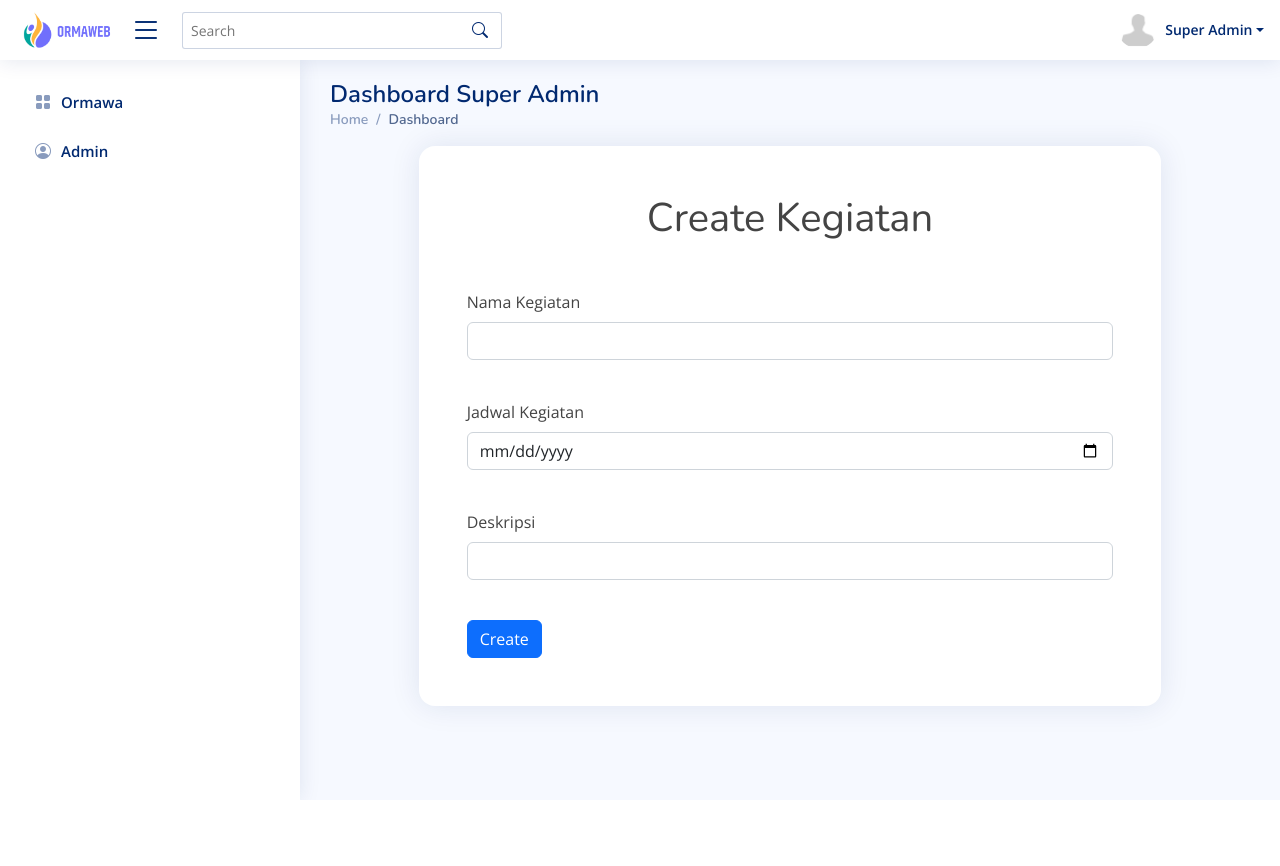
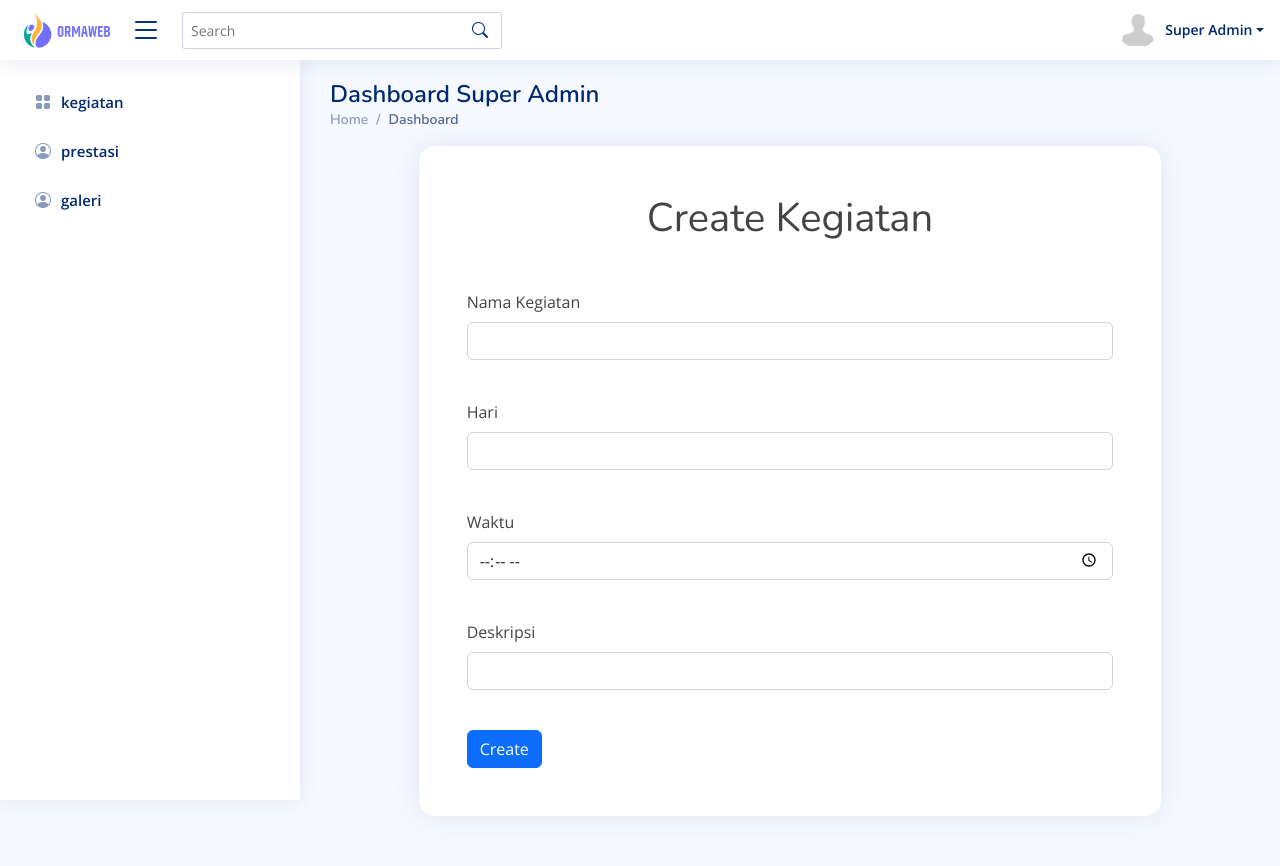
Before and after one commit to sandika1908/Ormaweb, a Flask app: page /create_kegiatan in a window 1280 px wide. Before the commit the page ends 800 px from the top, so only its background shows below. Run offline with Flask 2, Linux system fonts and the light colour scheme; some libraries are stand-ins or nearby versions.

Commit message:
backend update ormawa

```diff
--- a/templates/base_dashboard.html
+++ b/templates/base_dashboard.html
@@ -15,11 +15,15 @@
 
   <!-- Google Fonts -->
   <link href="https://fonts.gstatic.com" rel="preconnect">
-  <link href="https://fonts.googleapis.com/css?family=Open+Sans:300,300i,400,400i,600,600i,700,700i|Nunito:300,300i,400,400i,600,600i,700,700i|Poppins:300,300i,400,400i,500,500i,600,600i,700,700i" rel="stylesheet">
+  <link
+    href="https://fonts.googleapis.com/css?family=Open+Sans:300,300i,400,400i,600,600i,700,700i|Nunito:300,300i,400,400i,600,600i,700,700i|Poppins:300,300i,400,400i,500,500i,600,600i,700,700i"
+    rel="stylesheet">
 
   <!-- Vendor CSS Files -->
-  <link href="{{url_for('static', filename='assetsdashboard/vendor/bootstrap/css/bootstrap.min.css')}}" rel="stylesheet">
-  <link href="{{url_for('static', filename='assetsdashboard/vendor/bootstrap-icons/bootstrap-icons.css')}}" rel="stylesheet">
+  <link href="{{url_for('static', filename='assetsdashboard/vendor/bootstrap/css/bootstrap.min.css')}}"
+    rel="stylesheet">
+  <link href="{{url_for('static', filename='assetsdashboard/vendor/bootstrap-icons/bootstrap-icons.css')}}"
+    rel="stylesheet">
   <link href="{{url_for('static', filename='assetsdashboard/vendor/boxicons/css/boxicons.min.css')}}" rel="stylesheet">
   <link href="{{url_for('static', filename='assetsdashboard/vendor/quill/quill.snow.css')}}" rel="stylesheet">
   <link href="{{url_for('static', filename='assetsdashboard/vendor/quill/quill.bubble.css')}}" rel="stylesheet">
@@ -64,7 +68,8 @@
         <li class="nav-item dropdown pe-3">
           {%if session['role'] == 'admin'%}
           <a class="nav-link nav-profile d-flex align-items-center pe-0" href="#" data-bs-toggle="dropdown">
-            <img src="{{url_for('static', filename='assetsdashboard/img/sandika2.png')}}" alt="Profile" class="rounded-circle">
+            <img src="{{url_for('static', filename='assetsdashboard/img/sandika2.png')}}" alt="Profile"
+              class="rounded-circle">
             <span class="d-none d-md-block dropdown-toggle ps-2">Sandika Arga Pamungkas</span>
           </a><!-- End Profile Iamge Icon -->
 
@@ -115,7 +120,8 @@
       {%else%}
 
       <a class="nav-link nav-profile d-flex align-items-center pe-0" href="#" data-bs-toggle="dropdown">
-            <img src="{{url_for('static', filename='assetsdashboard/img/person.jpg')}}" alt="Profile" class="rounded-circle">
+        <img src="{{url_for('static', filename='assetsdashboard/img/person.jpg')}}" alt="Profile"
+          class="rounded-circle">
         <span class="d-none d-md-block dropdown-toggle ps-2">Super Admin</span>
       </a><!-- End Profile Iamge Icon -->
 
@@ -172,7 +178,7 @@
 
   <!-- ======= Sidebar ======= -->
   <aside id="sidebar" class="sidebar">
-
+    {%if session['role'] == 'super admin'%}
     <ul class="sidebar-nav" id="sidebar-nav">
 
       <li class="nav-item">
@@ -187,10 +193,30 @@
           <span>Admin</span>
         </a>
       </li>
+    </ul>
+    {%else%}
+    <ul class="sidebar-nav" id="sidebar-nav">
 
+      <li class="nav-item">
+        <a class="nav-link collapsed" href="{{url_for('dashboard')}}">
+          <i class="bi bi-grid-fill"></i><span>kegiatan</span></i>
+        </a>
+      </li><!-- End Dashboard Nav -->
 
+      <li class="nav-item">
+        <a class="nav-link collapsed" href="{{url_for('admin.show_admin')}}">
+          <i class="bi bi-person-circle"></i>
+          <span>prestasi</span>
+        </a>
+      </li>
+      <li class="nav-item">
+        <a class="nav-link collapsed" href="{{url_for('admin.show_admin')}}">
+          <i class="bi bi-person-circle"></i>
+          <span>galeri</span>
+        </a>
+      </li>
     </ul>
-
+    {%endif%}
   </aside><!-- End Sidebar-->
 
   <main id="main" class="main">
@@ -218,7 +244,8 @@
 
   </main><!-- End #main -->
 
-  <a href="#" class="back-to-top d-flex align-items-center justify-content-center"><i class="bi bi-arrow-up-short"></i></a>
+  <a href="#" class="back-to-top d-flex align-items-center justify-content-center"><i
+      class="bi bi-arrow-up-short"></i></a>
 
   <!-- Vendor JS Files -->
   <script src="{{url_for('static', filename='assetsdashboard/vendor/apexcharts/apexcharts.min.js')}}"></script>
@@ -226,7 +253,8 @@
   <script src="{{url_for('static', filename='assetsdashboard/vendor/chart.js/chart.umd.js')}}"></script>
   <script src="{{url_for('static', filename='assetsdashboard/vendor/echarts/echarts.min.js')}}"></script>
   <script src="{{url_for('static', filename='assetsdashboard/vendor/quill/quill.min.js')}}"></script>
-  <script src="{{url_for('static', filename='assetsdashboard/vendor/simple-datatables/simple-datatables.js')}}"></script>
+  <script
+    src="{{url_for('static', filename='assetsdashboard/vendor/simple-datatables/simple-datatables.js')}}"></script>
   <script src="{{url_for('static', filename='assetsdashboard/vendor/tinymce/tinymce.min.js')}}"></script>
   <script src="{{url_for('static', filename='assetsdashboard/vendor/php-email-form/validate.js')}}"></script>
 
--- a/templates/create_kegiatan.html
+++ b/templates/create_kegiatan.html
@@ -15,8 +15,12 @@
                   <input type="text" id="form6Example3" name="nama_kegiatan" class="form-control" />
                 </div>
                 <div class="form-outline mb-4">
-                  <label class="form-label" for="form6Example4">Jadwal Kegiatan</label>
-                  <input type="date" id="form6Example4" name="jadwal_kegiatan" class="form-control" />
+                  <label class="form-label" for="form6Example4">Hari</label>
+                  <input type="text" id="form6Example4" name="jadwal_kegiatan" class="form-control" />
+                </div>
+                <div class="form-outline mb-4">
+                  <label class="form-label" for="form6Example4">Waktu</label>
+                  <input type="time" id="form6Example4" name="jadwal_kegiatan" class="form-control" />
                 </div>
                 <div class="form-outline mb-4">
                   <label class="form-label" for="form6Example4">Deskripsi</label>
--- a/templates/dashboard.html
+++ b/templates/dashboard.html
@@ -22,6 +22,8 @@
       </thead>
       <tbody>
         {%for item in data%}
+        {%if item.nama_ormawa == 'none'%}
+        {%else%}
         <tr>
           <th>{{item.id_ormawa}}</th>
           <td>{{item.nama_ormawa}}</td>
@@ -33,11 +35,12 @@
             <form class="mb-1" action="{{url_for('ormawa.hapus_ormawa', id_ormawa=item.id_ormawa)}}" method="post">
               <button type="submit" class="btn btn-danger"><i class="bx bx-trash"></i>
             </form>
-            <form action="" method="post">
+            <form action="{{url_for('ormawa.update_form_ormawa', id_ormawa=item.id_ormawa)}}" method="get">
               <button type="submit" class="btn btn-warning"><i class="bx bx-pencil"></i>
             </form>
           </td>
         </tr>
+        {%endif%}
         {%endfor%}
     </table>
   </div>
```
Also changed, not shown: ormawa.py (+22 -0 lines), templates/update_ormawa.html (+11 -16 lines). Lines whose indentation alone changed are shown as unchanged.
